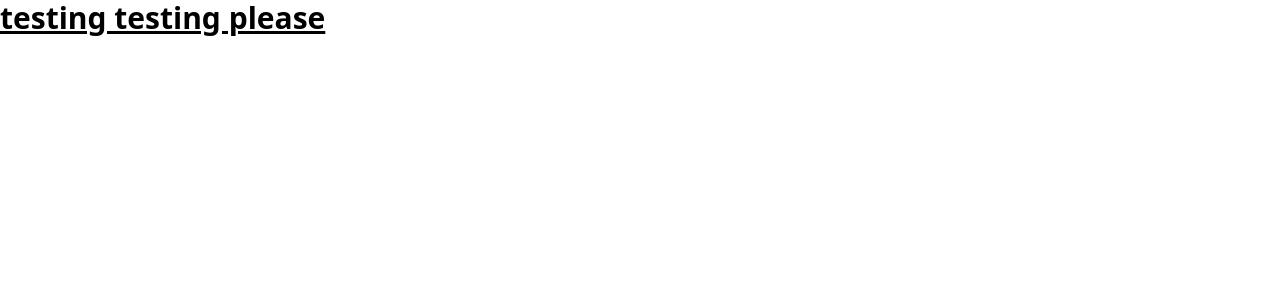
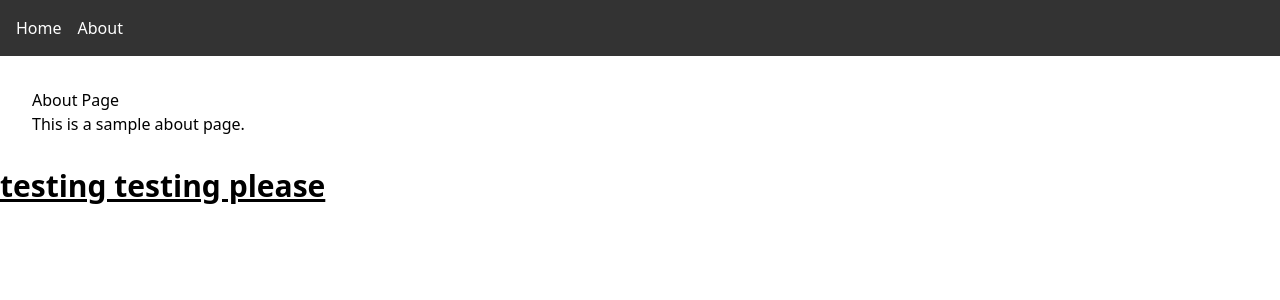
Before and after one commit to KerryLin11/portfolio, a React (Vite) app in the folder my-portfolio/: page /about in a window 1280 px wide. Shown: the top 300 px of the page. Built offline with nearby package versions, Linux system fonts and the light colour scheme.

Commit message:
learning infrastructure

```diff
--- a/my-portfolio/src/App.tsx
+++ b/my-portfolio/src/App.tsx
@@ -1,12 +1,19 @@
 import './App.css'
+import { BrowserRouter as Router, Routes, Route } from 'react-router-dom';
+import Home from './pages/Home';
+import About from './pages/About';
+import Navbar from './components/Navbar';
 
 function App() {
-
   return (
-    <>
-
-    </>
-  )
+    <Router>
+      <Navbar />
+      <Routes>
+        <Route path="/" element={<Home />} />
+        <Route path="/about" element={<About />} />
+      </Routes>
+    </Router>
+  );
 }
 
-export default App
+export default App;
--- /dev/null
+++ b/my-portfolio/src/components/Navbar.tsx
@@ -0,0 +1,11 @@
+import { Link } from 'react-router-dom';
+
+const Navbar = () => (
+    <nav style={{ padding: '1rem', background: '#333', color: 'white' }}>
+        <Link to="/" style={{ marginRight: '1rem', color: 'white' }}>Home</Link>
+        <Link to="/about" style={{ color: 'white' }}>About</Link>
+    </nav>
+
+);
+
+export default Navbar;
--- /dev/null
+++ b/my-portfolio/src/pages/About.tsx
@@ -0,0 +1,8 @@
+const About = () => (
+    <div style={{ padding: '2rem' }}>
+        <h1>About Page</h1>
+        <p>This is a sample about page.</p>
+    </div>
+);
+
+export default About;
--- /dev/null
+++ b/my-portfolio/src/pages/Home.tsx
@@ -0,0 +1,8 @@
+const Home = () => (
+    <div style={{ padding: '2rem' }}>
+        <h1>Home Page</h1>
+        <p>Welcome to my site!</p>
+    </div>
+);
+
+export default Home;
```
Also changed, not shown: package.json (added, +8 -0 lines), my-portfolio/src/pages/Contact.tsx (added), my-portfolio/src/pages/Projects.tsx (added), 2 other files (tests, documents, lock files or other folders).
